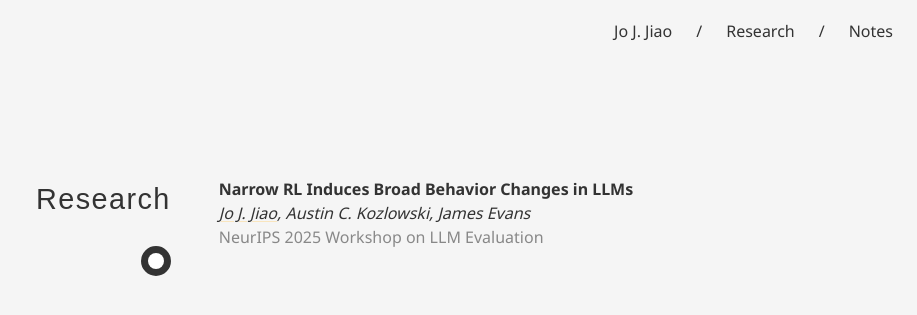
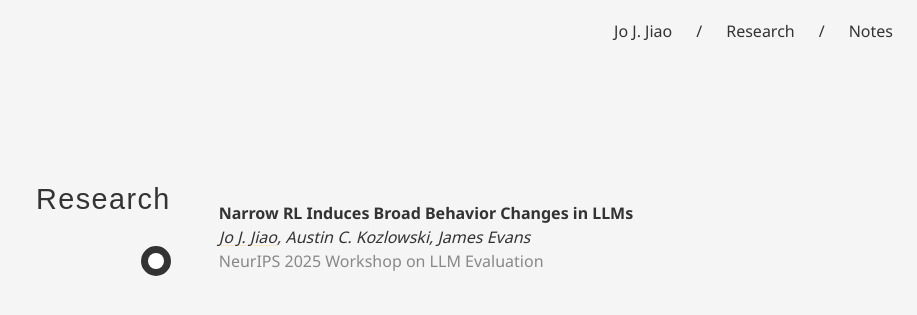
Before and after one commit to JoNeedsSleep/joneedssleep.github.io, a Jekyll site: the page built from research.md, in a window 1280 px wide. Shown: the top 315 px of the page, without its empty margins (363-1280 px from the left). Built offline with Jekyll 4.4.1, drawn with Linux system fonts in a browser that asks for light colours; some web fonts are replaced.

Commit message:
Adjust research layout spacing

```diff
--- a/_layouts/default.html
+++ b/_layouts/default.html
@@ -58,6 +58,7 @@
             flex: 1;
             position: relative;
             z-index: 1;
+            align-items: start;
         }
 
         .left-column {
@@ -175,6 +176,10 @@
 
             .right-column {
                 padding: 0 0.75rem;
+                margin-top: 0.1rem;
+            }
+
+            .container.research-page .right-column {
                 margin-top: 0.1rem;
             }
 
@@ -305,6 +310,10 @@
         .right-column {
             max-width: 600px;
             margin-top: 4rem;
+        }
+
+        .container.research-page .right-column {
+            margin-top: 5.5rem;
         }
 
         /* Details/Summary collapsible styling */
--- a/research.md
+++ b/research.md
@@ -4,7 +4,7 @@ title: Research
 permalink: /research/
 ---
 
-<div class="container">
+<div class="container research-page">
     <div class="left-column">
         <h1 class="name">Research</h1>
         <button id="darkModeButton" class="theme-toggle" aria-label="Toggle dark mode"></button>
```
